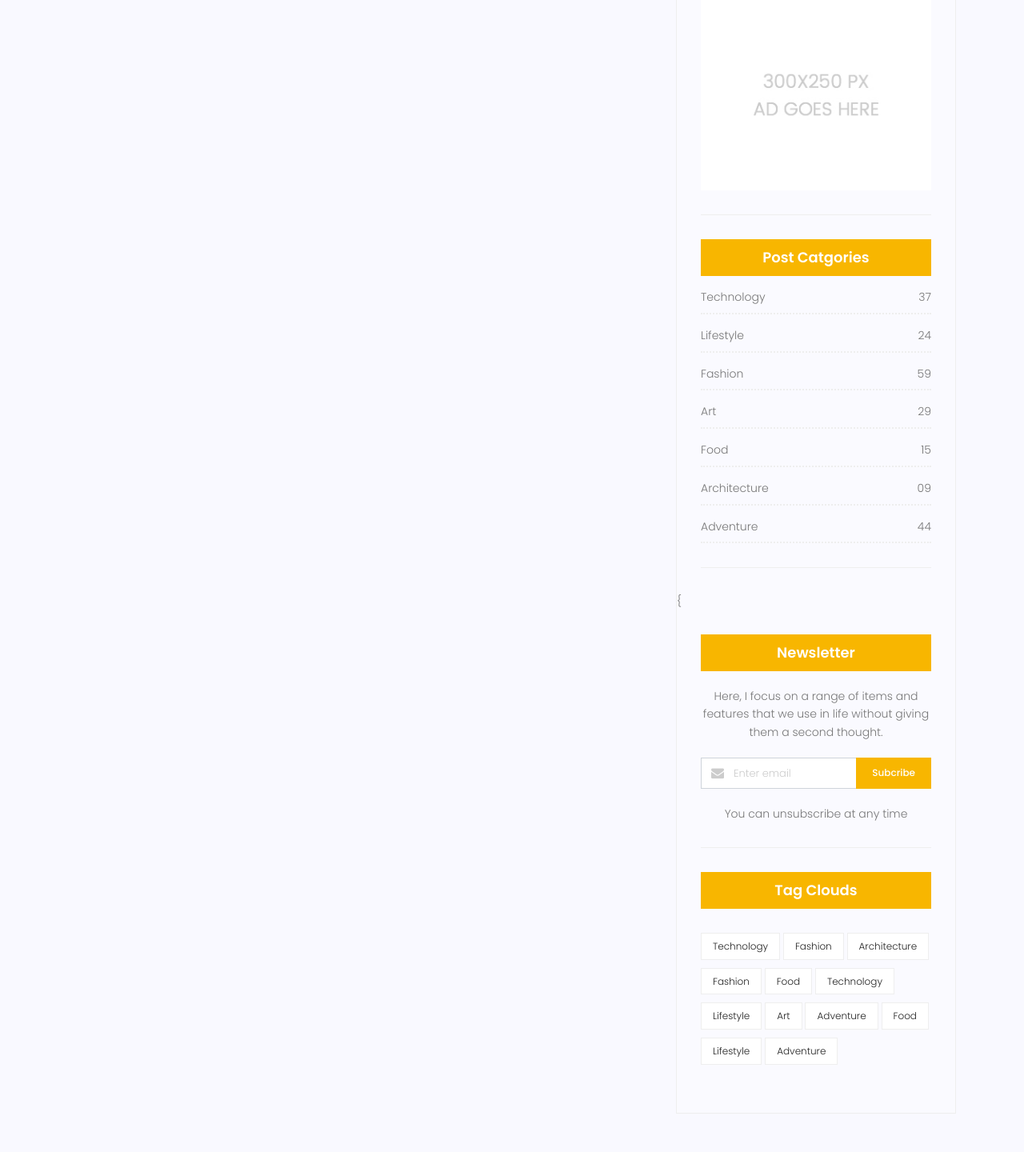
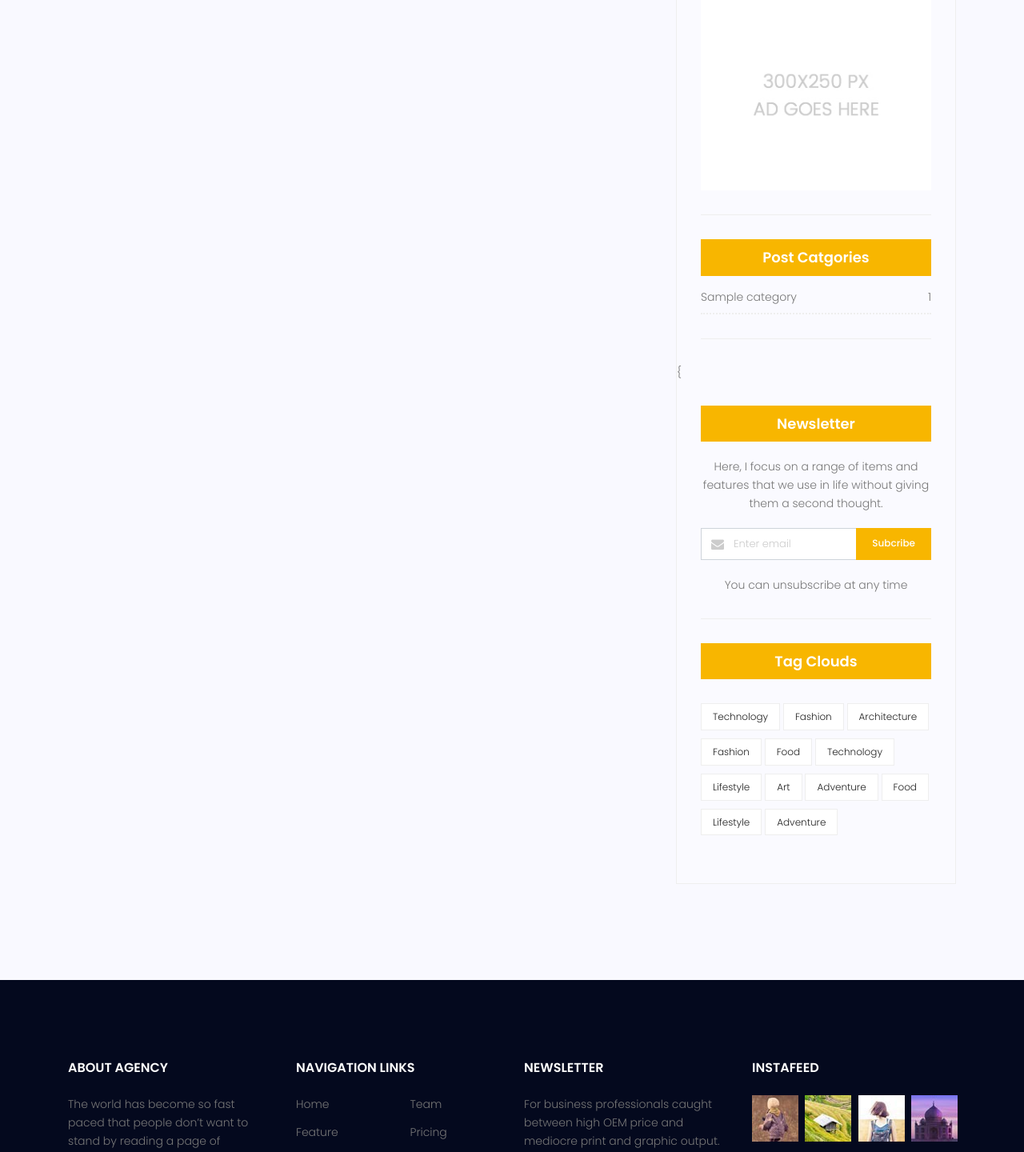
Before and after one commit to mohifk/FIrstStart, a Django app: page /blog/ in a window 1280 px wide. Shown: the part 1875-3315 px from the top of the page at 80% size. Run offline with Django 3.2, Linux system fonts and the light colour scheme; tables that the repository leaves empty hold one stand-in row (values such as "Sample post"); grey boxes marked "Sample" are stand-in pictures; some libraries are stand-ins or nearby versions.

Commit message:
post category cont sidbar

```diff
--- a/blog/templatetags/blog_tags.py
+++ b/blog/templatetags/blog_tags.py
@@ -1,5 +1,5 @@
 from django import template
-from blog.models import Post
+from blog.models import Post, category
 register = template.Library()
 
 @register.simple_tag(name='totalposts')
@@ -20,3 +20,12 @@ def snippet(value,arg=15):
 def lastestposts(arg=4):
     posts=Post.objects.filter(status=1).order_by('-publish_date')[:arg]
     return {'posts':posts}
+
+@register.inclusion_tag('blog/blog-post-category.html')
+def postcategories():
+    posts=Post.objects.filter(status=1)
+    categories = category.objects.all()
+    cat_dict = {}
+    for name in categories:
+        cat_dict[name]=posts.filter(category=name).count()
+    return {'categories':cat_dict}
--- a/templates/blog/blog-home.html
+++ b/templates/blog/blog-home.html
@@ -1,5 +1,7 @@
 {%extends 'base.html'%}
 {% load static %}
+{% load blog_tags %}
+
 {%block content%}
 
 			<!-- start banner Area -->
@@ -153,7 +155,7 @@
 								{% include 'blog/blog_writer.html' %}
 								{% include 'blog/blog-popular.html' %}
 								{% include 'blog/ads.html' %}
-								{% include 'blog/blog-post-category.html' %}
+								{% postcategories %}
 								{{% include 'blog/blog-newsletter.html' %}
 								{% include 'blog/blog_tag.html' %}
 							</div>
--- a/templates/blog/blog-post-category.html
+++ b/templates/blog/blog-post-category.html
@@ -2,47 +2,13 @@
 <div class="single-sidebar-widget post-category-widget">
     <h4 class="category-title">Post Catgories</h4>
     <ul class="cat-list">
+        {% for name,count in categories.items %}
         <li>
             <a href="#" class="d-flex justify-content-between">
-                <p>Technology</p>
-                <p>37</p>
+                <p>{{name}}</p>
+                <p>{{count}}</p>
             </a>
         </li>
-        <li>
-            <a href="#" class="d-flex justify-content-between">
-                <p>Lifestyle</p>
-                <p>24</p>
-            </a>
-        </li>
-        <li>
-            <a href="#" class="d-flex justify-content-between">
-                <p>Fashion</p>
-                <p>59</p>
-            </a>
-        </li>
-        <li>
-            <a href="#" class="d-flex justify-content-between">
-                <p>Art</p>
-                <p>29</p>
-            </a>
-        </li>
-        <li>
-            <a href="#" class="d-flex justify-content-between">
-                <p>Food</p>
-                <p>15</p>
-            </a>
-        </li>
-        <li>
-            <a href="#" class="d-flex justify-content-between">
-                <p>Architecture</p>
-                <p>09</p>
-            </a>
-        </li>
-        <li>
-            <a href="#" class="d-flex justify-content-between">
-                <p>Adventure</p>
-                <p>44</p>
-            </a>
-        </li>
+        {% endfor %}
     </ul>
 </div>
```
